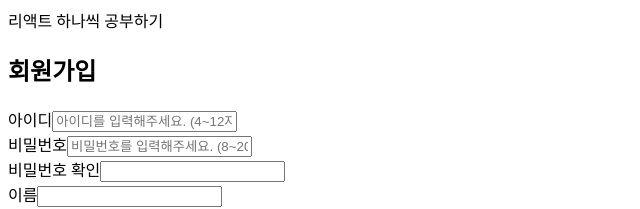
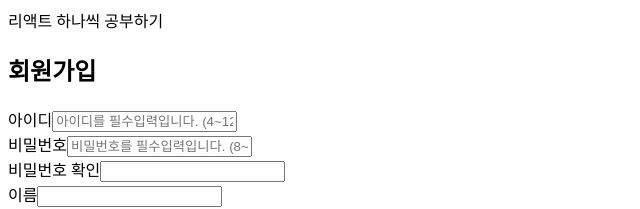
Before and after one commit to sukyung6999/practice-react, a React (Vite) app: page /join in a window 1280 px wide. Shown: the top 209 px of the page, without its empty margins (0-640 px from the left). Built offline with nearby package versions, Linux system fonts and the light colour scheme.

Commit message:
try: input 컴포넌트화시키기 시도했으나 보류

```diff
--- a/src/components/Join/JoinForm.tsx
+++ b/src/components/Join/JoinForm.tsx
@@ -1,10 +1,5 @@
-import { SubmitHandler, useForm } from "react-hook-form";
+import { SubmitHandler, useForm, Path, UseFormRegister } from "react-hook-form";
 
-enum QuestionList {
-  option1 = "내가 가장 좋아하는 영화는?",
-  option2 = "내가 가장 좋아하는 장소는?",
-  option3 = "내가 가장 좋아하는 색깔은?",
-}
 interface FormValue {
   id: string;
   password: string;
@@ -14,6 +9,25 @@ interface FormValue {
   domain: string;
   question: QuestionList;
   answer: string;
+}
+
+// type InputProps = {
+//   id: Path<FormValue>
+//   label: string
+//   placeholder: string
+//   type: string
+//   minLength: number
+//   maxLength: number
+//   patternValue: RegExp
+//   patternMsg: string
+//   required: string
+//   register: UseFormRegister<FormValue>
+// }
+
+enum QuestionList {
+  option1 = "내가 가장 좋아하는 영화는?",
+  option2 = "내가 가장 좋아하는 장소는?",
+  option3 = "내가 가장 좋아하는 색깔은?",
 }
 function JoinForm() {
   const {
@@ -30,10 +44,10 @@ function JoinForm() {
         <label htmlFor="id">아이디</label>
         <input
           id="id"
-          placeholder="아이디를 입력해주세요. (4~12자 영문, 숫자 입력)"
+          placeholder="아이디를 필수입력입니다. (4~12자 영문, 숫자 입력)"
           type="text"
           {...register("id", {
-            required: "아이디를 입력해주세요.",
+            required: "아이디를 필수입력입니다.",
             minLength: 4,
             maxLength: 12,
             pattern: {
@@ -41,6 +55,7 @@ function JoinForm() {
               message: "4~12자 영문, 숫자 입력"
             }
           })}
+          aria-invalid={errors.id ? "true" : "false"}
         />
         {errors.id && <span>{errors.id.message}</span>}
       </div>
@@ -48,15 +63,16 @@ function JoinForm() {
         <label htmlFor="password">비밀번호</label>
         <input
           id="password"
-          placeholder="비밀번호를 입력해주세요. (8~20자 영문, 숫자, 특수문자 조합)"
+          placeholder="비밀번호를 필수입력입니다. (8~20자 영문, 숫자, 특수문자 조합)"
           type="password"
           {...register("password", {
-            required: "비밀번호를 입력해주세요.",
+            required: "비밀번호를 필수입력입니다.",
             pattern: {
               value:  /^(?=.*[a-zA-Z])(?=.*\d)(?=.*[!@#$%^&*-+])[a-zA-Z\d~!@#$%^&*-+]{8,20}$/,
               message: "8~20자 영문, 숫자, 특수문자 조합"
             }
           })}
+          aria-invalid={errors.password ? "true" : "false"}
         />
         {errors.password && <span>{errors.password.message}</span>}
       </div>
@@ -72,6 +88,7 @@ function JoinForm() {
               message: "비밀번호를 한번 더 확인해주세요."
             }
           })}
+          aria-invalid={errors.passwordConfirm ? "true" : "false"}
         />
         {errors.passwordConfirm && <span>{errors.passwordConfirm.message}</span>}
       </div>
@@ -81,8 +98,9 @@ function JoinForm() {
           id="name"
           type="text"
           {...register("name", {
-            required: "이름을 입력해주세요.",
+            required: "이름은 필수입력입니다.",
           })}
+          aria-invalid={errors.name ? "true" : "false"}
         />
         {errors.name && <span>{errors.name.message}</span>}
       </div>
@@ -92,12 +110,13 @@ function JoinForm() {
           id="email"
           type="text"
           {...register("email", {
-            required: "이메일을 확인해주세요.",
+            required: "이메일은 필수입력입니다.",
             pattern: {
               value: /^[A-Za-z0-9+-_.]+@[a-z]+\.[a-z]+$/,
               message: "이메일을 확인해주세요."
             }
           })}
+          aria-invalid={errors.email ? "true" : "false"}
         />
         {errors.email && <span>{errors.email.message}</span>}
       </div>
@@ -105,9 +124,7 @@ function JoinForm() {
         <label htmlFor="question">아이디 찾기 질문</label>
         <select
           id="questionList"
-          {...register("question", {
-            required: "아이디 찾기 질문을 확인해주세요.",
-          })}
+          {...register("question")}
         >
           <option value={QuestionList.option1}>{QuestionList.option1}</option>
           <option value={QuestionList.option2}>{QuestionList.option2}</option>
@@ -121,8 +138,9 @@ function JoinForm() {
           id="answer"
           type="text"
           {...register("answer", {
-            required: "아이디 찾기 답변을 확인해주세요.",
+            required: "아이디 찾기 답변은 필수입력입니다.",
           })}
+          aria-invalid={errors.answer ? "true" : "false"}
         />
         {errors.answer && <span>{errors.answer.message}</span>}
       </div>
@@ -131,3 +149,4 @@ function JoinForm() {
   );
 }
 export default JoinForm;
+// export type {InputProps};
```
Also changed, not shown: src/components/Form/Input.tsx (+24 -2 lines), src/components/Form/select.tsx (added).
